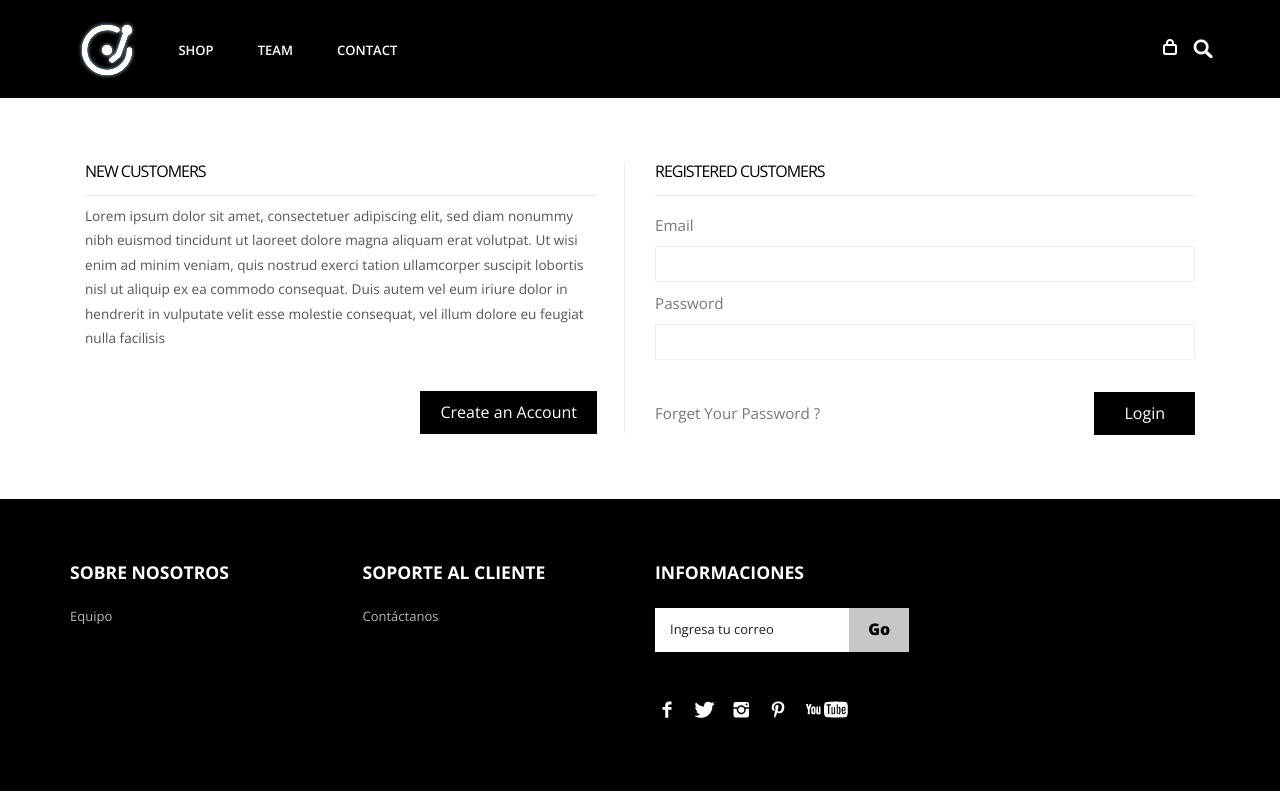
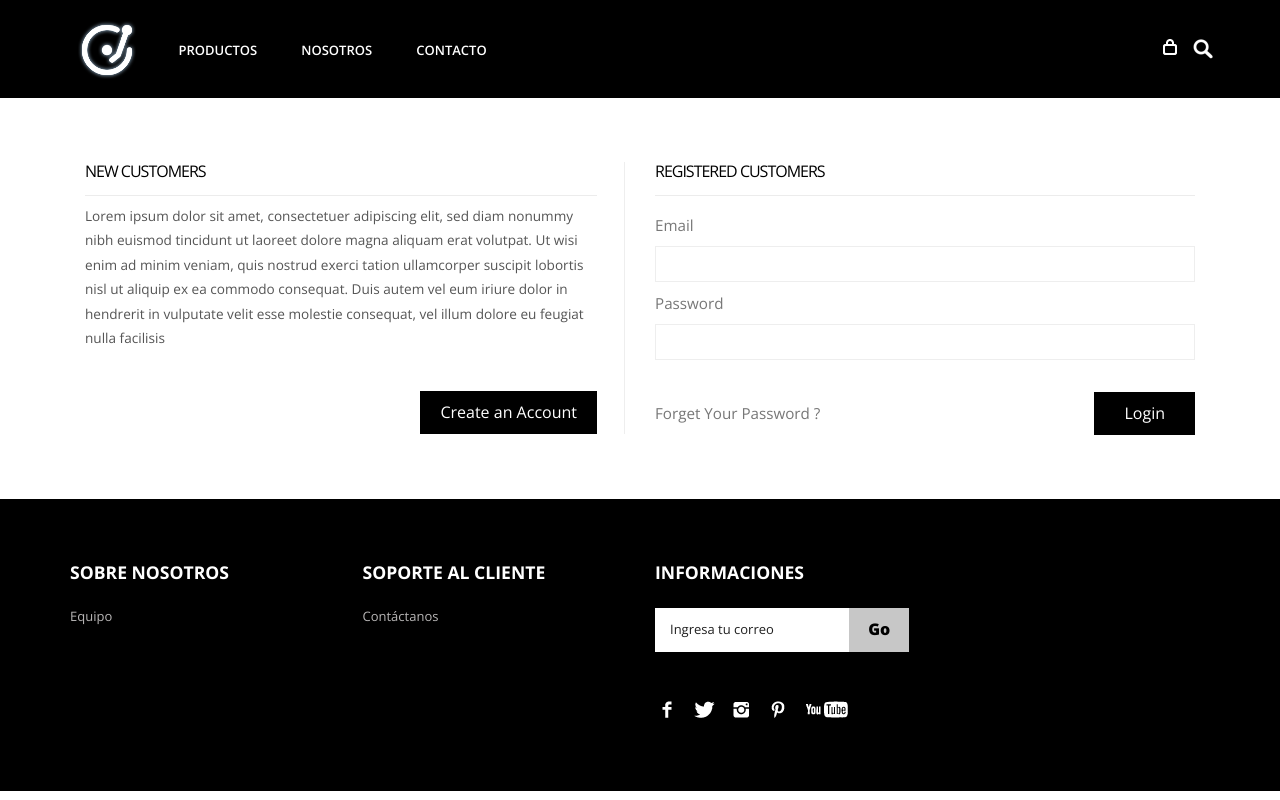
Before and after one commit to MisaelCartes/Proyecto-Music-pro, a plain HTML site: page MusicPro/login.html in a window 1280 px wide. Drawn offline with nearby package versions, Linux system fonts and the light colour scheme.

Commit message:
cambios nombres encabezados

```diff
--- a/MusicPro/login.html
+++ b/MusicPro/login.html
@@ -59,9 +59,9 @@
 					 <div class="menu">
 						  <a class="toggleMenu" href="#"><img src="images/nav.png" alt="" /></a>
 						    <ul class="nav" id="nav">
-						    	<li><a href="shop.html">Shop</a></li>
-						    	<li><a href="team.html">Team</a></li>
-								<li><a href="contact.html">Contact</a></li>
+						    	<li><a href="shop.html">Productos</a></li>
+						    	<li><a href="team.html">Nosotros</a></li>
+								<li><a href="contact.html">Contacto</a></li>
 								<div class="clear"></div>
 							</ul>
 							<script type="text/javascript" src="js/responsive-nav.js"></script>
```
Also changed, not shown: MusicPro/checkout.html (+3 -3 lines), MusicPro/contact.html (+3 -3 lines), MusicPro/register.html (+3 -3 lines), MusicPro/shop.html (+3 -3 lines), MusicPro/single.html (+3 -3 lines), MusicPro/team.html (+3 -3 lines).
